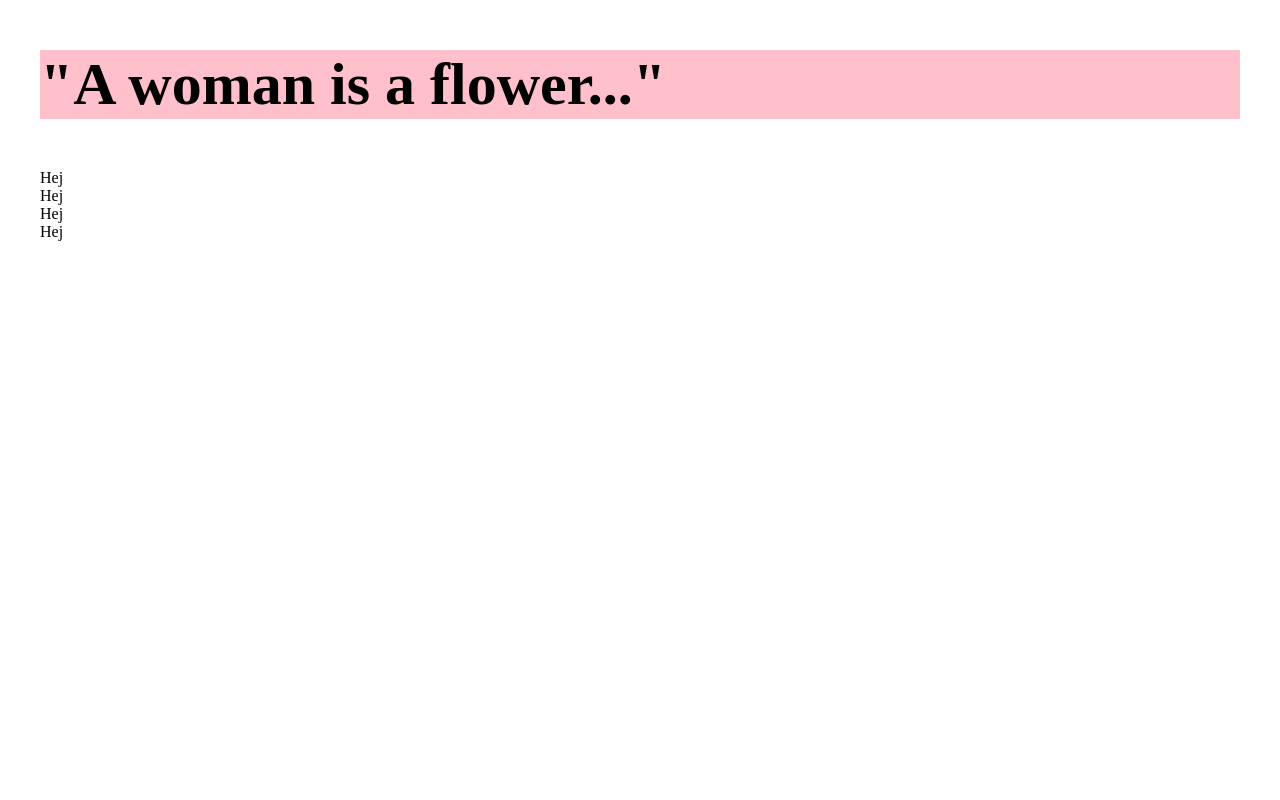
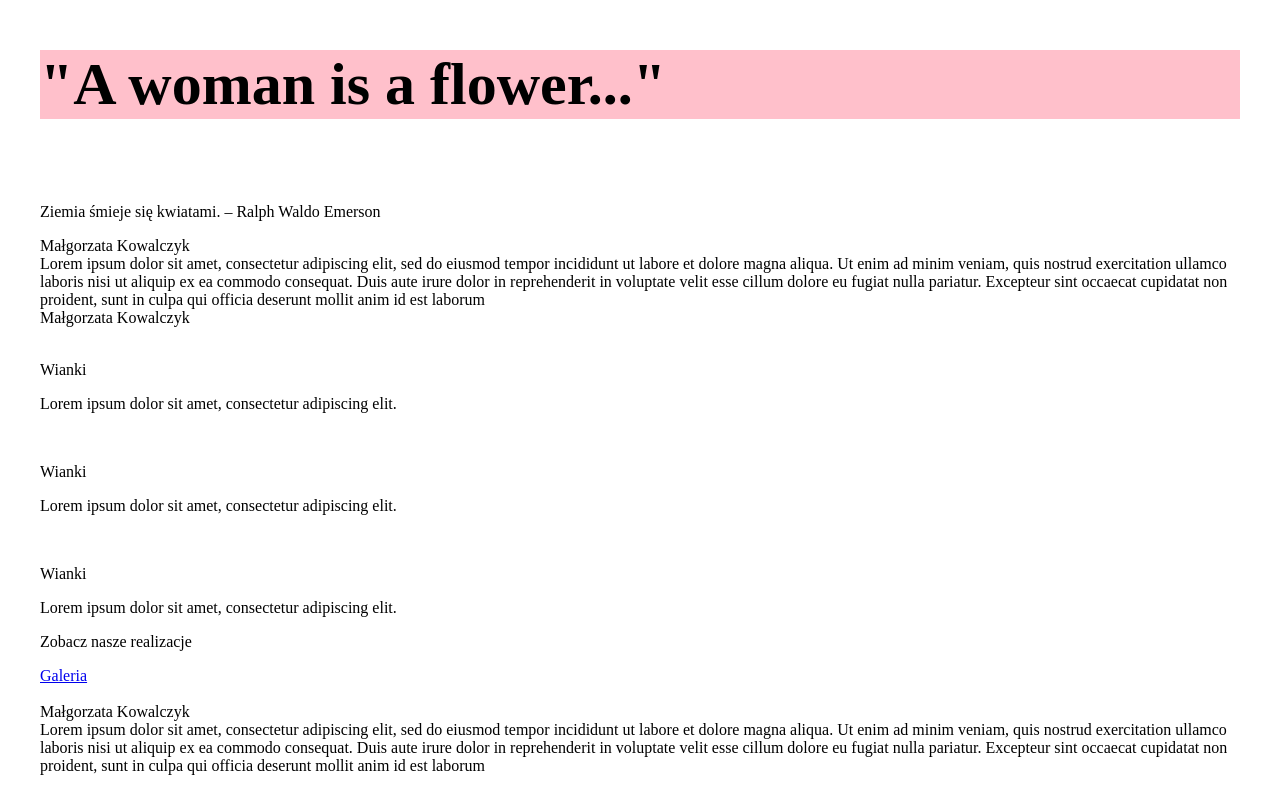
Before and after one commit to jola-kiniorska/lpage-wedding-flowers, a React (Create React App) app: page / in a window 1280 px wide. Built offline with nearby package versions, Linux system fonts and the light colour scheme.

Commit message:
create new components

```diff
--- /dev/null
+++ b/src/components/Button/Button.js
@@ -0,0 +1,9 @@
+const Button = props => {
+    return (
+        <div>
+            <a href="#">Galeria</a>
+        </div>
+    )
+}
+
+export default Button;
--- a/src/components/Contact/Contact.js
+++ b/src/components/Contact/Contact.js
@@ -1,6 +1,17 @@
+import Title from "../Title/Title";
+import Paragraph from "../Paragraph/Paragraph";
+
 const Contact = props => {
     return (
-        <div>Hej</div>
+        <div>
+            <div>
+                <img></img>
+            </div>
+            <div>
+                <Title/>
+                <Paragraph />
+            </div>
+        </div>
     )
 }
 
--- a/src/components/Gallery/Gallery.js
+++ b/src/components/Gallery/Gallery.js
@@ -1,6 +1,11 @@
+import Button from "../Button/Button";
+
 const Gallery = props => {
     return (
-        <div>Hej</div>
+        <div>
+            <p>Zobacz nasze realizacje</p>
+            <Button/>
+        </div>
     )
 }
 
--- a/src/components/Intro/Intro.js
+++ b/src/components/Intro/Intro.js
@@ -1,6 +1,18 @@
+import Paragraph from "../Paragraph/Paragraph";
+import Title from "../Title/Title";
+
 const Intro = props => {
     return (
-        <div>Hej</div>
+        <div>
+            <div>
+                <img></img>
+            </div>
+            <div>
+                <p>Ziemia śmieje się kwiatami. – Ralph Waldo Emerson</p>
+                <Title/>
+                <Paragraph/>
+            </div>
+        </div>
     )
 }
 
--- a/src/components/Offer/Offer.js
+++ b/src/components/Offer/Offer.js
@@ -1,6 +1,16 @@
+import OfferProducts from "../OfferProducts/OfferProducts";
+import Title from "../Title/Title";
+
 const Offer = props => {
     return (
-        <div>Hej</div>
+        <div>
+            <Title/>
+            <div>
+                <OfferProducts/>
+                <OfferProducts/>
+                <OfferProducts/>
+            </div>
+        </div>
     )
 }
 
--- /dev/null
+++ b/src/components/OfferProducts/OfferProducts.js
@@ -0,0 +1,11 @@
+const OfferProducts = props => {
+    return (
+        <div>
+            <img></img>
+            <p>Wianki</p>
+            <p>Lorem ipsum dolor sit amet, consectetur adipiscing elit.</p>
+        </div>
+    )
+}
+
+export default OfferProducts;
--- /dev/null
+++ b/src/components/Paragraph/Paragraph.js
@@ -0,0 +1,7 @@
+const Paragraph = props => {
+    return (
+        <div>Lorem ipsum dolor sit amet, consectetur adipiscing elit, sed do eiusmod tempor incididunt ut labore et dolore magna aliqua. Ut enim ad minim veniam, quis nostrud exercitation ullamco laboris nisi ut aliquip ex ea commodo consequat. Duis aute irure dolor in reprehenderit in voluptate velit esse cillum dolore eu fugiat nulla pariatur. Excepteur sint occaecat cupidatat non proident, sunt in culpa qui officia deserunt mollit anim id est laborum</div>
+    )
+}
+
+export default Paragraph;
--- /dev/null
+++ b/src/components/Title/Title.js
@@ -0,0 +1,7 @@
+const Title = props => {
+    return (
+        <div>Małgorzata Kowalczyk</div>
+    )
+}
+
+export default Title;
```
Also changed, not shown: src/components/Button/Button.module.scss (added), src/components/OfferProducts/OfferProducts.module.scss (added), src/components/Paragraph/Paragraph.module.scss (added), src/components/Title/Title.module.scss (added).
